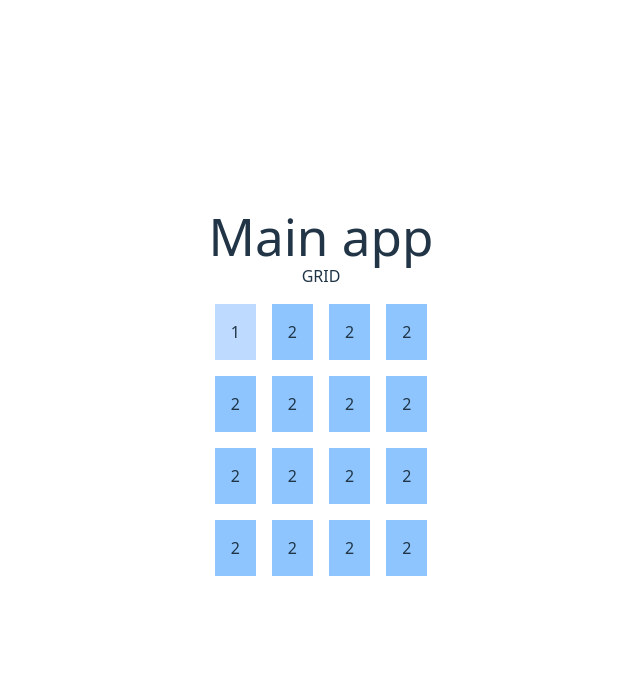
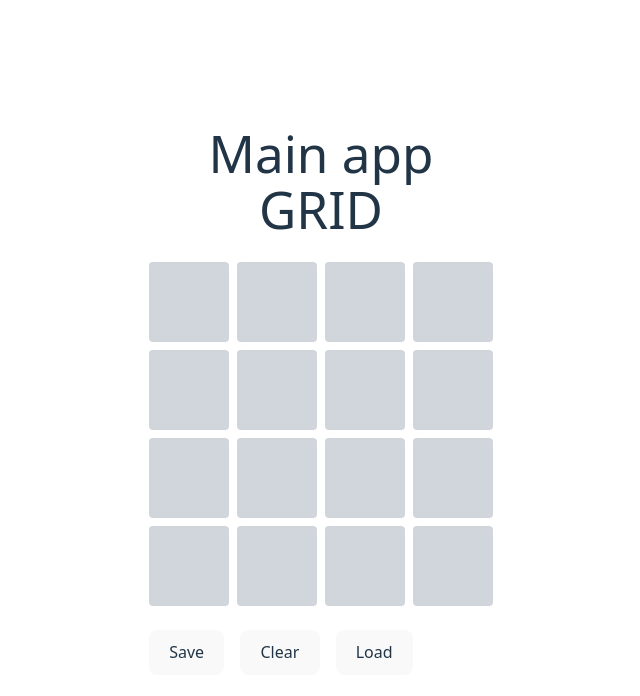
Before and after one commit to Mcdavis705/grid, a React (Vite) app: page / in a window 1280 px wide. Shown: the top 696 px of the page, without its empty margins (319-959 px from the left). Built offline with nearby package versions, Linux system fonts and the light colour scheme.

Commit message:
First tried hardcoding the grids to see if worked and changed it map to make it more simple

```diff
--- a/src/components/Grid.jsx
+++ b/src/components/Grid.jsx
@@ -1,30 +1,65 @@
+import { useState } from "react";
+import { Button } from "@material-tailwind/react";
 
 
 
 function Grid() {
+    const [grid, setGrid] = useState([false, false, false, false, false, false, false, false, false, false, false, false, false, false, false, false]);
+
+    const handleClick = (index) => {
+        const newGrid = [...grid];
+        newGrid[index] = !newGrid[index];
+        setGrid(newGrid);
+        console.log(newGrid);
+    };
+
+
+
+
+
+
+
     return (
-        <div class="container">
-            <div>GRID</div>
-            <div className="grid grid-cols-4 gap-4 p-4">
-                <div className="bg-blue-200 p-4">1</div>
-                <div className="bg-blue-300 p-4">2</div>
-                <div className="bg-blue-300 p-4">2</div>
-                <div className="bg-blue-300 p-4">2</div>
-                <div className="bg-blue-300 p-4">2</div>
-                <div className="bg-blue-300 p-4">2</div>
-                <div className="bg-blue-300 p-4">2</div>
-                <div className="bg-blue-300 p-4">2</div>
-                <div className="bg-blue-300 p-4">2</div>
-                <div className="bg-blue-300 p-4">2</div>
-                <div className="bg-blue-300 p-4">2</div>
-                <div className="bg-blue-300 p-4">2</div>
-                <div className="bg-blue-300 p-4">2</div>
-                <div className="bg-blue-300 p-4">2</div>
-                <div className="bg-blue-300 p-4">2</div>
-                <div className="bg-blue-300 p-4">2</div>
+        <>
+            <h1>GRID</h1>
+            <br />
+            <div className="grid grid-cols-4 gap-2">
+
+                {grid.map((active, index) => (
+                    <div
+                        key={index}
+                        onClick={() => handleClick(index)}
+                        className={`w-20 h-20 cursor-pointer rounded transition-all duration-200 ${active ? "bg-blue-400" : "bg-gray-300"
+                            }`}
+                    ></div>
+                ))}
+
+                {/* <div onClick={() => handleClick(0)} className="bg-blue-100 p-5 w-30 h-30"></div>
+                <div onClick={() => handleClick(1)} className="bg-blue-300 p-5 w-30 h-30"></div>
+                <div onClick={() => handleClick(2)} className="bg-blue-300 p-5 w-30 h-30"></div>
+                <div onClick={() => handleClick(3)} className="bg-blue-300 p-5 w-30 h-30"></div>
+                <div onClick={() => handleClick(4)} className="bg-blue-300 p-5 w-30 h-30"></div>
+                <div onClick={() => handleClick(5)} className="bg-blue-300 p-5 w-30 h-30"></div>
+                <div onClick={() => handleClick(6)} className="bg-blue-300 p-5 w-30 h-30"></div>
+                <div onClick={() => handleClick(7)} className="bg-blue-300 p-5 w-30 h-30"></div>
+                <div onClick={() => handleClick(8)} className="bg-blue-300 p-5 w-30 h-30"></div>
+                <div onClick={() => handleClick(9)} className="bg-blue-300 p-5 w-30 h-30"></div>
+                <div onClick={() => handleClick(10)} className="bg-blue-300 p-5 w-30 h-30"></div>
+                <div onClick={() => handleClick(11)} className="bg-blue-300 p-5 w-30 h-30"></div>
+                <div onClick={() => handleClick(12)} className="bg-blue-300 p-5 w-30 h-30"></div>
+                <div onClick={() => handleClick(13)} className="bg-blue-300 p-5 w-30 h-30"></div>
+                <div onClick={() => handleClick(14)} className="bg-blue-300 p-5 w-30 h-30"></div>
+                <div onClick={() => handleClick(15)} className="bg-blue-300 p-5 w-30 h-30"></div> */}
             </div>
-        </div>
 
+            <br />
+            <div className="flex w-max gap-4">
+                <Button variant="filled">Save</Button>
+                <Button variant="gradient">Clear</Button>
+                <Button variant="outlined">Load</Button>
+            </div>
+
+        </>
     )
 }
 
```
